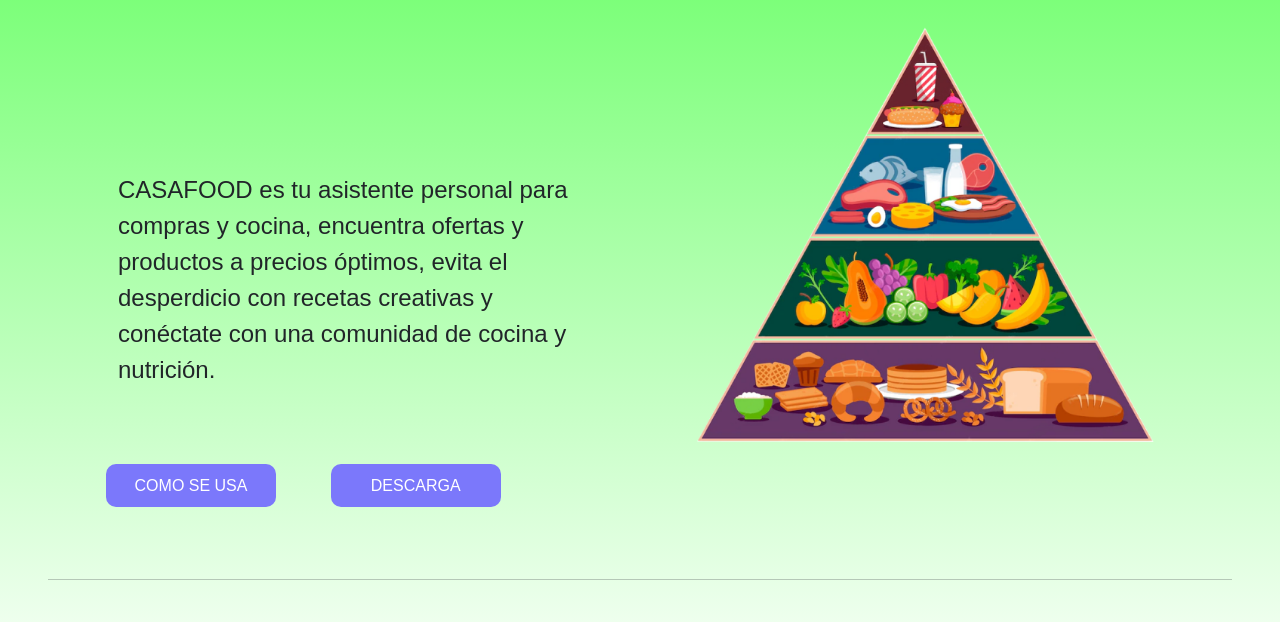
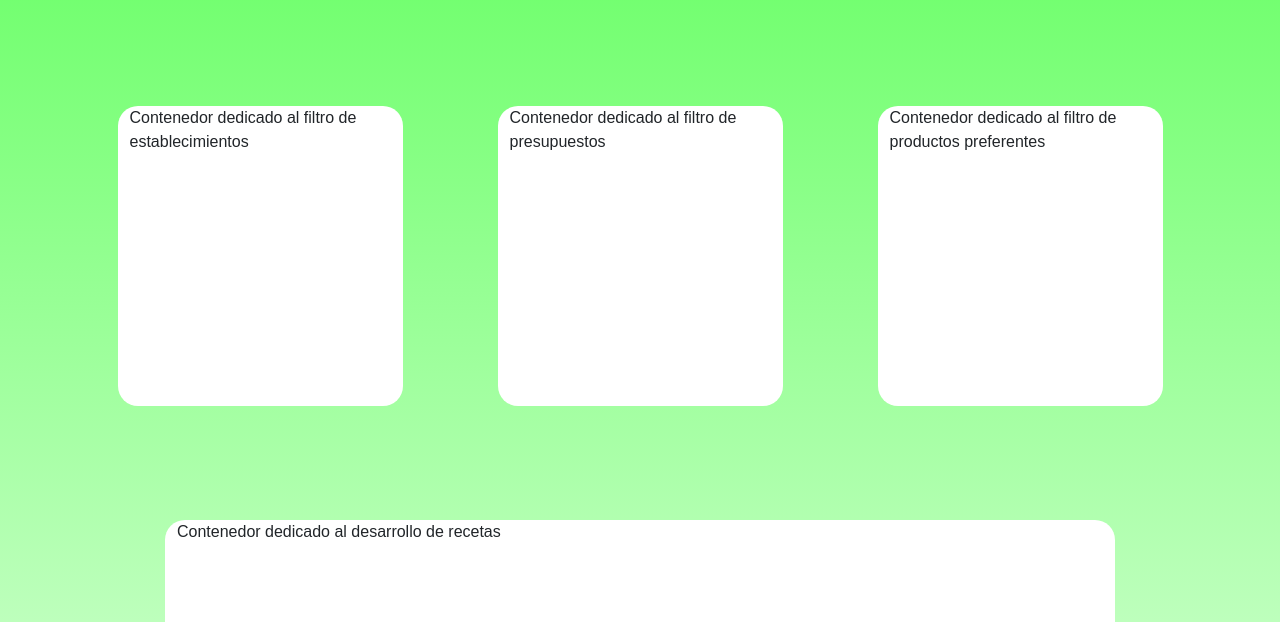
Before and after one commit to mxrqxxz/Casafood, a plain HTML site: page usos.html in a window 1280 px wide. Shown: the part 140-762 px from the top of the page. Drawn offline with Linux system fonts and the light colour scheme; a web font is replaced by a local one.

Commit message:
Se ha desarrollado todo el esqueleto de la página dedicada a los usos de la app

```diff
--- a/custom.css
+++ b/custom.css
@@ -33,6 +33,18 @@
 
 .botonesIndex {
     margin: 1.5em;
+    text-decoration: none;
+    color: white;
+    background-color: #7B78FB;
+    border-radius: 10px;
+    padding: 1.5% 5% 1.5% 5%;
+    width: 170px;
+}
+
+.botonShow {
+    display: block;
+    margin: auto;
+    margin-top: 10%;
     text-decoration: none;
     color: white;
     background-color: #7B78FB;
@@ -81,6 +93,16 @@ footer p {
     background-color: #fff;
     padding: 1.5em;
     border-radius: 10px;
+}
+
+.seccionUsos {
+    background-color: white;
+    display: block;
+    margin-left: auto;
+    margin-right: auto;
+    margin-top: 10%;
+    min-height: 300px;
+    border-radius: 20px;
 }
 
 @media screen and (min-width:576px) {
--- a/index.html
+++ b/usos.html
@@ -1,5 +1,5 @@
 <!DOCTYPE html>
-<html lang="en">
+<html lang="es">
 
 <head>
     <meta charset="UTF-8">
@@ -34,24 +34,23 @@
         </header>
         <main class="container">
             <div class="row">
-                <div class="prueba col-12 order-sm-1 col-lg-6 order-lg-0">
-                    <p class="">CASAFOOD es tu asistente personal para compras y cocina,
-                        encuentra ofertas y
-                        productos a precios óptimos, evita el desperdicio con recetas creativas y conéctate con una
-                        comunidad de cocina
-                        y nutrición.
-                    </p>
-                    <div class="d-none col-12 d-lg-block">
-                        <a class="btn botonesIndex" href="#">COMO SE USA</a>
-                        <a class="btn botonesIndex" href="#">DESCARGA</a>
-                    </div>
-                </div>
-                <div class="col-12 order-sm-0 col-lg-6 order-lg-1">
-                    <img class="footer-images img-fluid img-fluida" src="images/piramideAlimenticia.png" alt="">
-                </div>
-                <div class="centrado col-12 col-lg-6 order-sm-2 d-lg-none">
-                    <a class="btn botonesIndex" href="#">COMO SE USA</a>
-                    <a class="btn botonesIndex" href="#">DESCARGA</a>
+                <section class="col-10 col-lg-3 seccionUsos">
+                    <p>Contenedor dedicado al filtro de establecimientos</p>
+                </section>
+                <section class="col-10 col-lg-3 seccionUsos">
+                    <p>Contenedor dedicado al filtro de presupuestos</p>
+                </section>
+                <section class="col-10 col-lg-3 seccionUsos">
+                    <p>Contenedor dedicado al filtro de productos preferentes</p>
+                </section>
+                <section class="col-10 seccionUsos">
+                    <p>Contenedor dedicado al desarrollo de recetas</p>
+                </section>
+            </div>
+
+            <div class="row">
+                <div class="col-12">
+                    <a class="btn botonShow" href="#">DESCARGA</a>
                 </div>
             </div>
         </main>
```
